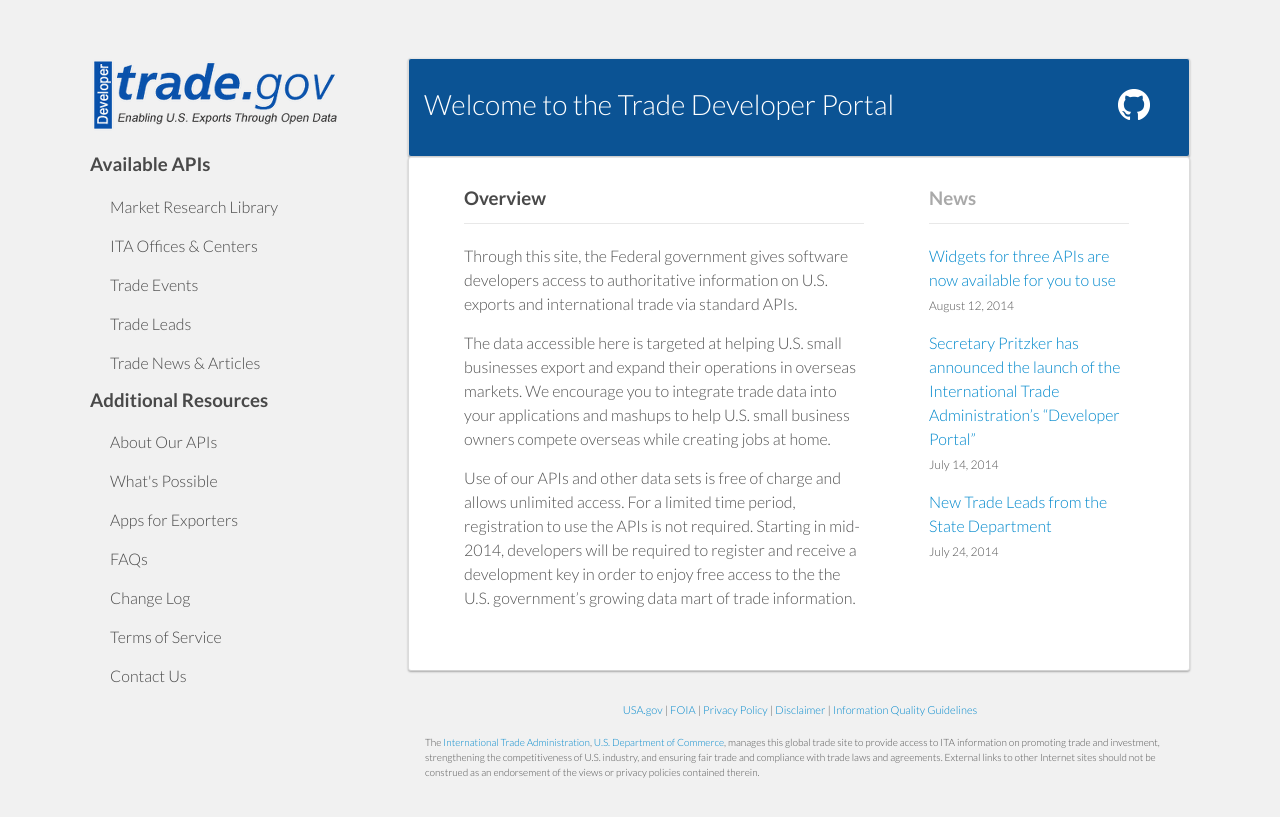
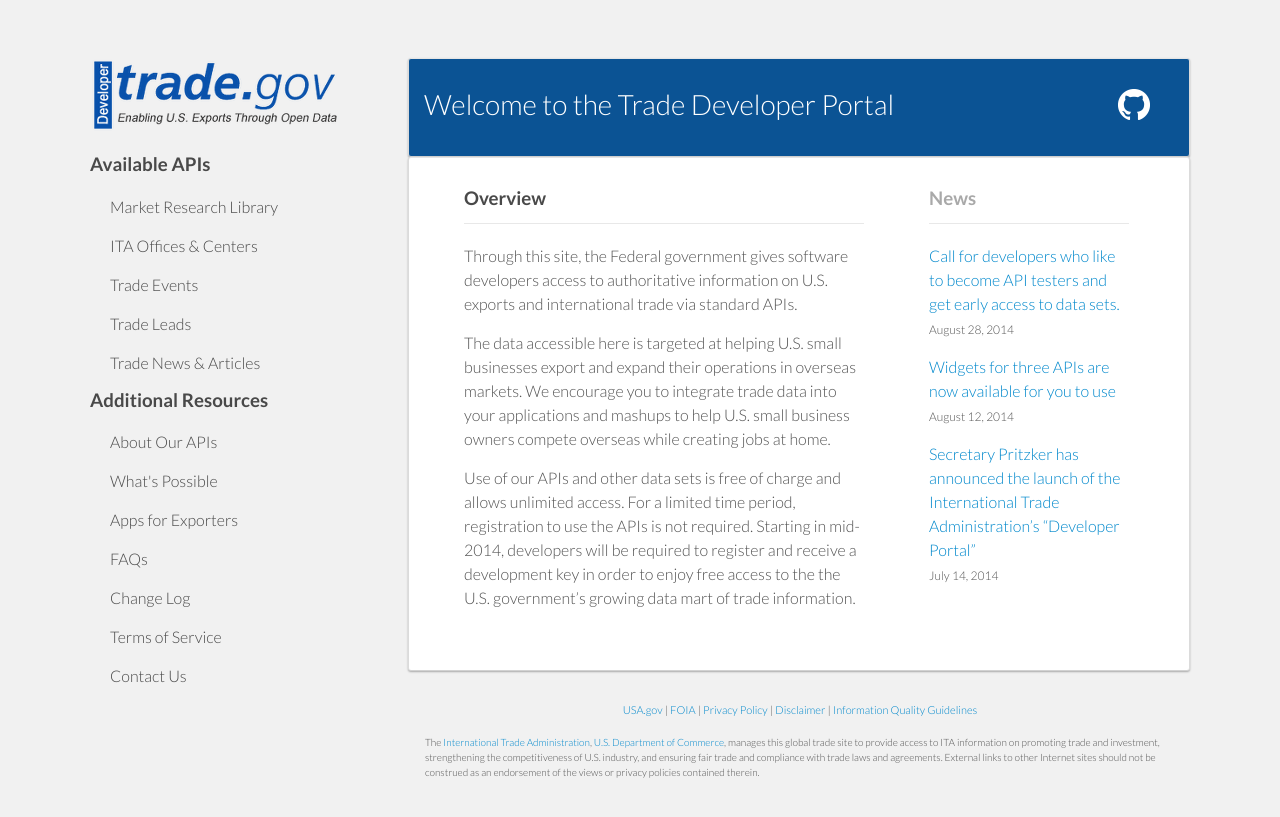
Before and after one commit to InternationalTradeAdministration/developerportal, a Jekyll site: the page index.html, which Jekyll copies as it is, in a window 1280 px wide. Shown: the top 817 px of the page. Built offline with Jekyll 4.4.1, drawn with Linux system fonts in a browser that asks for light colours.

Commit message:
New Home Page News
Added call for API Testers

```diff
--- a/index.html
+++ b/index.html
@@ -104,19 +104,22 @@ of trade information.
 
 <ul id="side">
       <h3 style="color: #A9A9A9;padding-bottom:15px;border-bottom: 1px solid #e8e8e8;">News</h3>
+
       <p>
+<a href="contact-us.html"><p style="margin-bottom:0px;" >Call for developers who like to become API testers and get early access to data sets.</p></a>
+<h7>August 28, 2014</h7>
+</p>
+
+ <p>
 <a href="/widgets.html"><p style="margin-bottom:0px;" >Widgets for three APIs are now available for you to use</p></a>
 <h7>August 12, 2014</h7>
 </p>
+
       <p >
 <a href="http://www.commerce.gov/blog/2014/07/14/secretary-pritzker-discusses-power-government-data-and-announces-department-commerce"><p style="margin-bottom:0px;" >Secretary Pritzker has announced the launch of the International Trade Administration’s “Developer Portal”</p></a>
 <h7>July 14, 2014</h7>
 </p>
 
-      <p>
-<a href="trade-leads.html"><p style="margin-bottom:0px;" >New Trade Leads from the State Department</p></a>
-<h7>July 24, 2014</h7>
-</p>
 
 </ul>
 </div>
```
